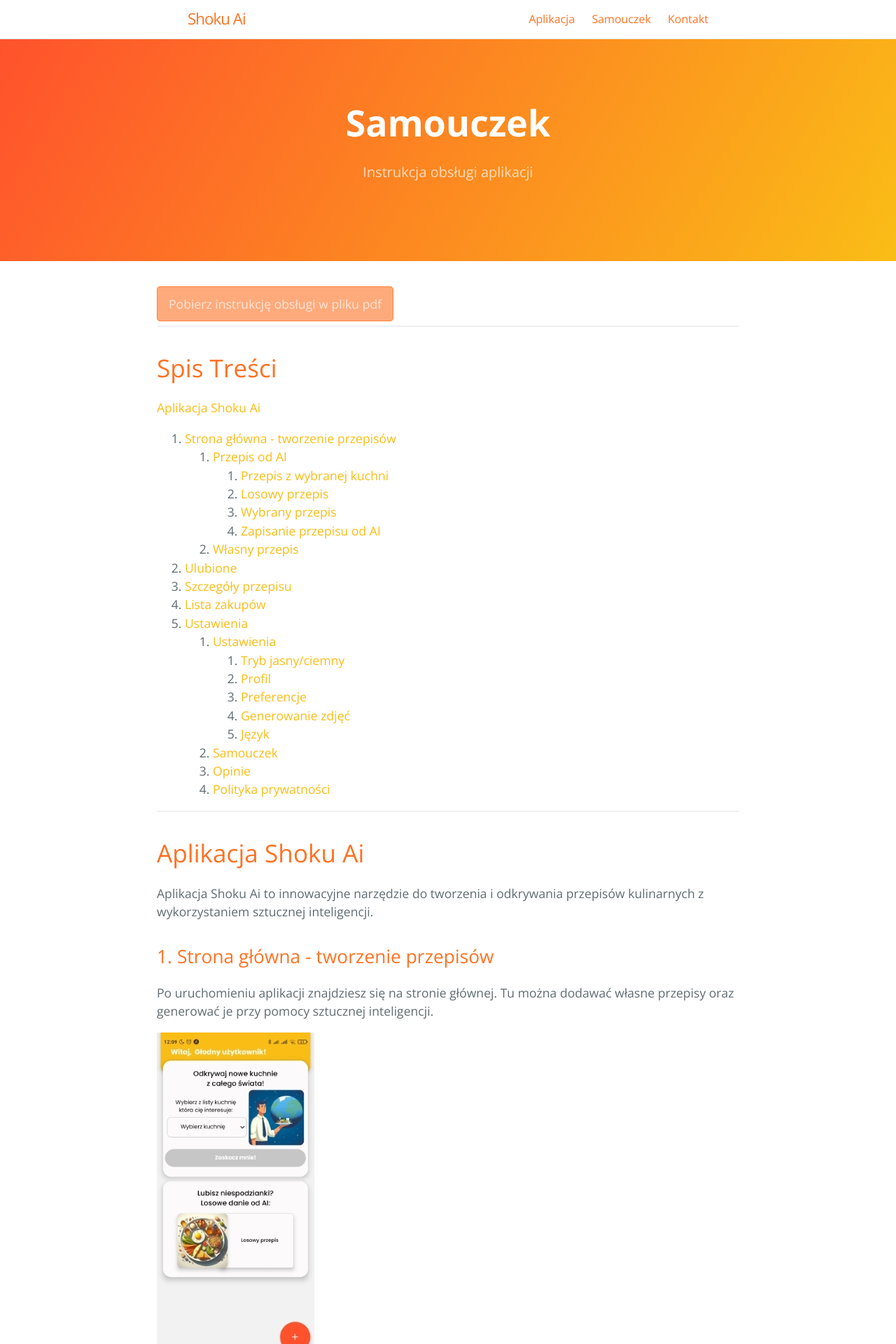
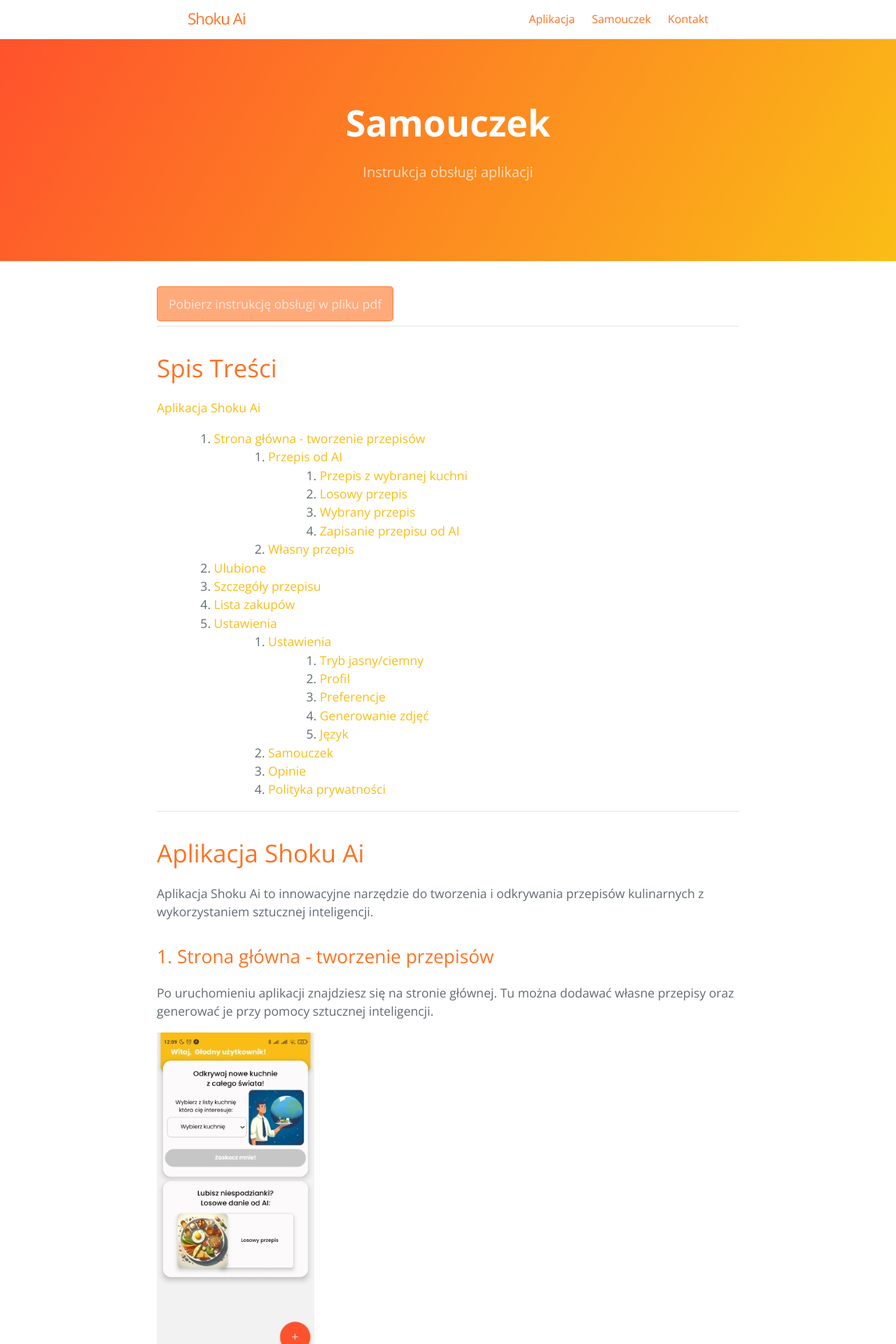
Before and after one commit to PaulinaLewicka1/appTest.github.io, a Jekyll site: the page built from tutorial.md, in a window 1280 px wide. Shown: the top 1920 px of the page at 70% size. Built offline with Jekyll 4.4.1, drawn with Linux system fonts in a browser that asks for light colours.

Commit message:
test margines lista

```diff
--- a/_sass/jekyll-theme-cayman-blog.scss
+++ b/_sass/jekyll-theme-cayman-blog.scss
@@ -358,6 +358,10 @@ a {
     margin-top: 0;
   }
 
+  ol {
+    margin-left: 5%;
+  }
+
   blockquote {
     padding: 0 1rem;
     margin-left: 0;
```
